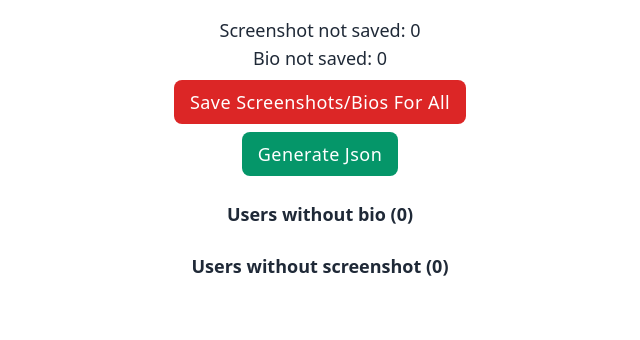
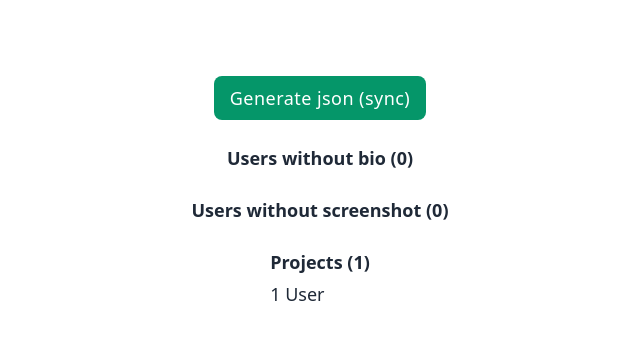
Before and after one commit to minho42/sideprojectlist, a Django app: page /dashboard/ in a window 1280 px wide. Shown: the part 277-617 px from the top of the page, without its empty margins (0-640 px from the left). Run offline with Django 3.2, Linux system fonts and the light colour scheme; a user stored in the database is signed in; tables that the repository leaves empty hold one stand-in row (values such as "Sample post"); style sheets or scripts are compiled from the project's sources; parts of the project's set-up code (start-up, migrations or seed data) failed here and were passed over; some libraries are stand-ins or nearby versions.

Commit message:
add save_info_for_each

```diff
--- a/project/models.py
+++ b/project/models.py
@@ -41,6 +41,30 @@ class Project(TimeStampedModel):
 
     class Meta:
         unique_together = [["link", "maker_fullname"]]
+
+    @property
+    def is_screenshot_not_saved(self):
+        if self.screenshot and self.cloudinary_screenshot_url:
+            return False
+        return True
+
+    @property
+    def is_bio_not_saved(self):
+        if self.twitter_handle and not self.maker_bio:
+            return True
+        return False
+
+    @property
+    def is_avatar_not_saved(self):
+        if not self.twitter_handle:
+            return False
+        if self.maker_avatar and self.cloudinary_maker_avatar_url:
+            return False
+        return True
+
+    @property
+    def is_twitter_info_not_saved(self):
+        return self.is_bio_not_saved or self.is_avatar_not_saved
 
     @property
     def tags_in_list(self):
--- a/project/tasks.py
+++ b/project/tasks.py
@@ -8,8 +8,8 @@ from .twitter_saver import TwitterSaver
 
 @shared_task
 def save_info(project_id: int) -> None:
-    with ScreenshotSaver() as SS:
-        SS.save(project_id)
+    with ScreenshotSaver() as ss:
+        ss.save(project_id)
 
     ts = TwitterSaver()
     ts.save_bio(project_id)
--- a/sideprojectlist/urls.py
+++ b/sideprojectlist/urls.py
@@ -16,6 +16,11 @@ urlpatterns = [
         "api/save-info-for-all/",
         views.AsyncSaveInfoForAll.as_view(),
         name="save-info-for-all",
+    ),
+    path(
+        "api/save-info-for-each/<int:id>/",
+        views.save_info_for_each,
+        name="save-info-for-each",
     ),
     path(
         "api/signup-count/",
--- a/sideprojectlist/views.py
+++ b/sideprojectlist/views.py
@@ -11,12 +11,11 @@ from django.urls import reverse
 from django.utils import timezone
 from profiles.models import User
 from project.models import Project
-from project.tasks import save_info_for_all
+from project.tasks import save_info_for_all, ScreenshotSaver, TwitterSaver
 from rest_framework.permissions import IsAdminUser, IsAuthenticated
 from rest_framework.response import Response
 from rest_framework.views import APIView
 from django.contrib import messages
-
 from sideprojectlist.celery import app
 
 
@@ -65,6 +64,18 @@ def about(request):
     return render(request, template)
 
 
+@user_passes_test(staff_check)
+def save_info_for_each(request, project_id: int):
+    with ScreenshotSaver() as ss:
+        ss.save(project_id)
+
+    ts = TwitterSaver()
+    ts.save_bio(project_id)
+    ts.save_profile_image(project_id)
+    messages.success(request, f"save_info_for_each({project_id})")
+    return HttpResponseRedirect(reverse("dashboard"))
+
+
 class AsyncSaveInfoForAll(APIView):
     permission_classes = [IsAuthenticated]
 
@@ -75,7 +86,9 @@ class AsyncSaveInfoForAll(APIView):
 @user_passes_test(staff_check)
 def async_save_info_for_all(request):
     save_info_for_all.apply_async(
-        args=(), link=success_callback_for_async_save_info_for_all.s(), link_error=None,
+        args=(),
+        link=success_callback_for_async_save_info_for_all.s(),
+        link_error=None,
     )
     return Response([{"response": "OK"}])
 
@@ -96,10 +109,11 @@ def dashboard(request):
     )
 
     context["user_count"] = user_count
-    context["bio_not_saved_count"] = Project.bio_not_saved_count()
-    context["screenshot_not_saved_count"] = Project.screenshot_not_saved_count()
+    # context["bio_not_saved_count"] = Project.bio_not_saved_count()
+    # context["screenshot_not_saved_count"] = Project.screenshot_not_saved_count()
     context["users_without_bio"] = Project.users_without_bio()
     context["users_without_screenshot"] = Project.users_without_screenshot()
+    context["projects"] = Project.objects.order_by("-created")
 
     return render(request, template, context)
 
--- a/templates/dashboard.html
+++ b/templates/dashboard.html
@@ -24,21 +24,21 @@
   </div>
 
   <div class="flex flex-col items-center justify-center text-center w-1/2 mt-4 ">
-    <div>
+    <!-- <div>
       Screenshot not saved: {{ screenshot_not_saved_count }}
     </div>
     <div>
       Bio not saved: {{ bio_not_saved_count }}
-    </div>
+    </div> -->
 
     <button @click="saveInfoForAll"
-      class="capitalize bg-red-600 hover:bg-red-500 text-white px-4 py-2 mt-2 rounded-lg tracking-wide">
-      Save screenshots/bios for all
+      class="bg-orange-600 hover:bg-orange-500 text-white px-4 py-2 mt-2 rounded-lg tracking-wide">
+      Save screenshots/bios for all (async)
     </button>
 
     <a href="{% url 'generate-json' %}"
-      class="capitalize bg-green-600 hover:bg-green-500 text-white px-4 py-2 mt-2 rounded-lg tracking-wide">
-      Generate json
+      class="bg-green-600 hover:bg-green-500 text-white px-4 py-2 mt-2 rounded-lg tracking-wide">
+      Generate json (sync)
     </a>
 
     <div class="mt-6">
@@ -60,11 +60,47 @@
       {% if users_without_screenshot %}
       {% for user in users_without_screenshot %}
       {{user.maker_fullname}}
-      <button class="">Fetch bio (fake)</button>
       {% endfor %}
       {% endif %}
     </div>
 
+    <div class="mt-6">
+      <div class="text-lg font-semibold">
+        Projects ({{projects|length}})
+      </div>
+      {% if projects %}
+      {% for project in projects %}
+      <div class="flex items-center mt-1">
+        {{ project.id }}
+        {{ project.maker_fullname }}
+
+
+        {% if project.is_screenshot_not_saved %}
+        <div class="bg-red-600 text-white rounded-lg ml-2 px-2">
+          screenshot: x
+        </div>
+        {% endif %}
+
+        {% if project.is_bio_not_saved %}
+        <div class="bg-red-600 text-white rounded-lg ml-2 px-2">
+          bio: x
+        </div>
+        {% endif %}
+
+        {% if project.is_avatar_not_saved %}
+        <div class="bg-red-600 text-white rounded-lg ml-2 px-2">
+          avatar: x
+        </div>
+        {% endif %}
+
+        {% if project.is_screenshot_not_saved or project.is_twitter_info_not_saved %}
+        <a href="{% url 'save-info-for-each' project.id %}"
+          class="bg-indigo-600 text-white px-2 py-1 ml-2 rounded">Fetch screenshot/bio (sync)</a>
+        {% endif %}
+      </div>
+      {% endfor %}
+      {% endif %}
+    </div>
 
   </div>
 
```
